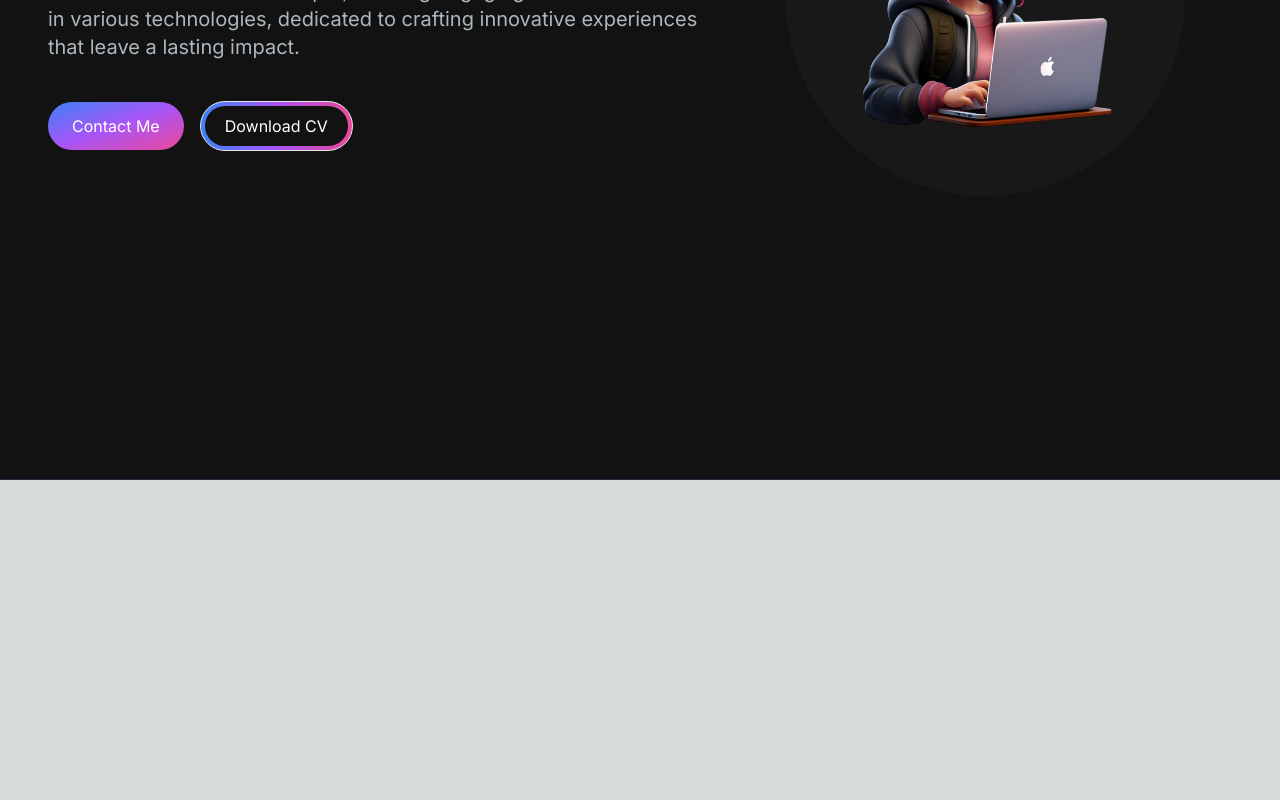
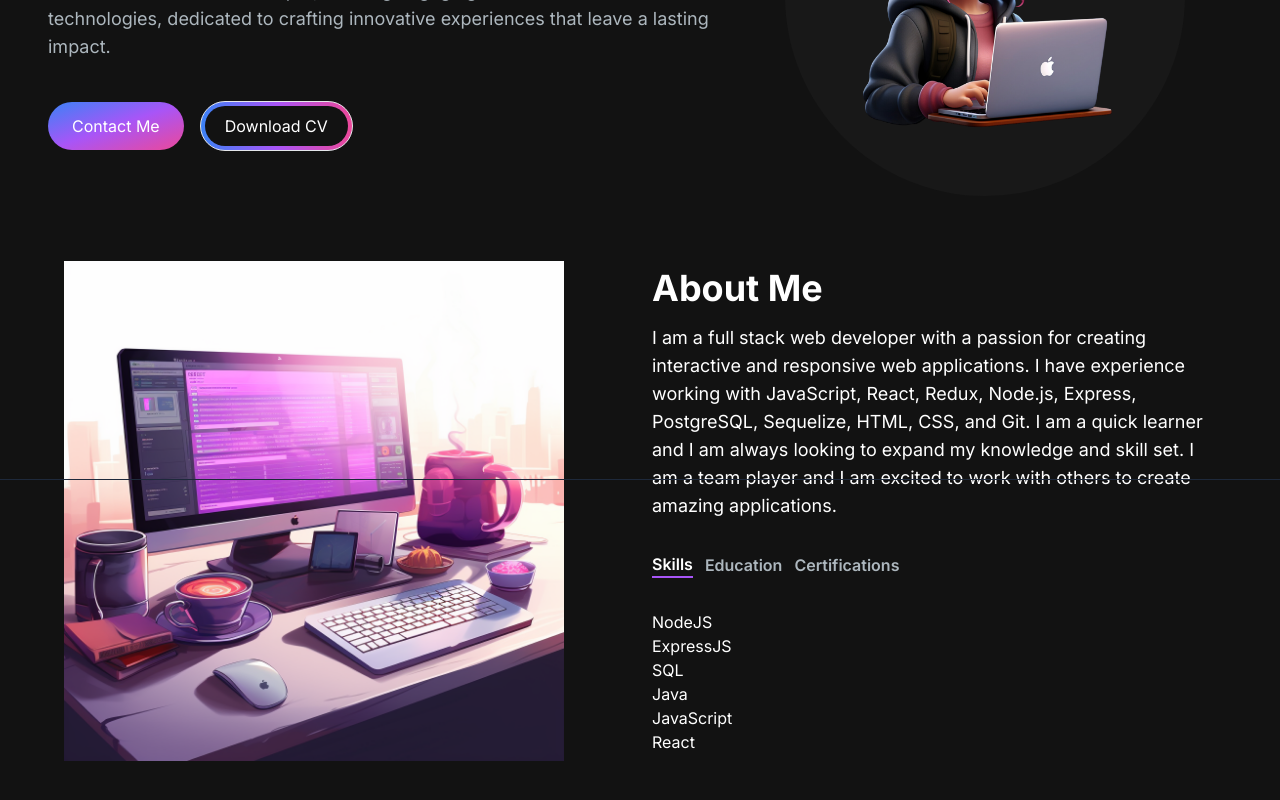
Before and after one commit to TharunBalaji2004/nextjs-developer-portfolio, a Next.js app: page / in a window 1280 px wide. Shown: the part 320-1120 px from the top of the page. Before the commit the page ends 800 px from the top, so only its background shows below. Built offline with nearby package versions, Linux system fonts and the light colour scheme.

Commit message:
Implemented About section

```diff
--- a/src/app/page.js
+++ b/src/app/page.js
@@ -1,3 +1,4 @@
+import AboutSection from "@/components/AboutSection";
 import BottomNavBar from "@/components/BottomNavBar";
 import HeroSection from "@/components/HeroSection";
 import NavBar from "@/components/NavBar";
@@ -6,8 +7,9 @@
   return (
     <main className="flex min-h-screen flex-col bg-[#121212]">
     <NavBar />
-      <div className="container mx-auto mt-5 py-4 px-12">
+      <div className="container mx-auto mt-5 mb-20 py-4 px-12">
         <HeroSection />
+        <AboutSection />
       </div>
     <BottomNavBar />
     </main>
--- /dev/null
+++ b/src/components/AboutSection.jsx
@@ -0,0 +1,85 @@
+"use client";
+import React, { useState, useTransition } from 'react';
+import Image from 'next/image';
+import TabButton from './TabButton';
+
+const tabData = [
+    {
+        title: "Skills",
+        id: "skills",
+        content: (
+            <ul>
+                <li>NodeJS</li>
+                <li>ExpressJS </li>
+                <li>SQL </li>
+                <li>Java </li>
+                <li>JavaScript </li>
+                <li>React</li>
+            </ul>
+        )
+    },
+    {
+        title: "Education",
+        id: "education",
+        content: (
+            <ul>
+                <li>Chennai Institute of Technology</li>
+            </ul>
+        )
+    },
+    {
+        title: "Certifications",
+        id: "certifications",
+        content: (
+            <ul>
+                <li>Android App Development</li>
+                <li>Google Android Associate</li>
+            </ul>
+        )
+    }
+]
+
+const AboutSection = () => {
+    const [tab, setTab] = useState('skills');
+    const [isPending, startTransition] = useTransition();
+
+    const handleTabChange = (id) => {
+        startTransition(() => {
+            setTab(id);
+        });
+    }
+
+    return (
+        <section className='text-white'>
+            <div className="md:grid md:grid-cols-2 gap-8 items-center py-8 px-4 xl:gap-6 sm:py-16 xl-16">
+                <Image src='/about-image.png' alt='About' width={500} height={500} />
+                <div className='mt-4 flex flex-col h-full'>
+                    <h2 className='text-white mb-4 text-4xl lg:text-4xl font-bold'>About Me</h2>
+                    <p className='text-base md:text-lg'>
+                    I am a full stack web developer with a passion for creating interactive and responsive web applications. I have experience working with JavaScript, React, Redux, Node.js, Express, PostgreSQL, Sequelize, HTML, CSS, and Git. I am a quick learner and I am always looking to expand my knowledge and skill set. I am a team player and I am excited to work with others to create amazing applications.
+                    </p>
+                    <div className='flex flex-row mt-8'>
+                        <TabButton active={tab === 'skills'} selectTab={() => handleTabChange('skills')}>
+                            Skills
+                        </TabButton>
+
+                        <TabButton active={tab === 'education'} selectTab={() => handleTabChange('education')}>
+                            Education
+                        </TabButton>
+
+                        <TabButton active={tab === 'certifications'} selectTab={() => handleTabChange('certifications')}>
+                            Certifications
+                        </TabButton>
+                    </div>
+                    <div className='mt-8'>
+                        {
+                            tabData.find((data) => data.id === tab).content
+                        }
+                    </div>
+                </div>
+            </div>
+        </section>
+    )
+}
+
+export default AboutSection;
--- a/src/components/HeroSection.jsx
+++ b/src/components/HeroSection.jsx
@@ -27,7 +27,7 @@
                     repeat={Infinity}
                     />
                 </h1>
-                    <p className="text-[#ADB7BE] text-md mb-6 sm:text-xl">
+                    <p className="text-[#ADB7BE] text-md mb-6 md:text-lg">
                     Passionate Software Developer, creating engaging solutions. Proficient in various technologies, dedicated to crafting innovative experiences that leave a lasting impact.
                     </p>
                     <div>
--- /dev/null
+++ b/src/components/TabButton.jsx
@@ -0,0 +1,16 @@
+import React from "react";
+
+const TabButton = ({ active, selectTab, children}) => {
+    const buttonClasses = active ? "text-white border-b-2 border-purple-500" : "text-[#ADB7BE]";
+
+    return (
+        <button onClick={selectTab}>
+            <p className={`mr-3 font-semibold hover:text-white ${buttonClasses}`}>
+                {children}
+            </p>
+        </button>
+    );
+}
+
+
+export default TabButton;
```
Also changed, not shown: public/about-image.png (added).
